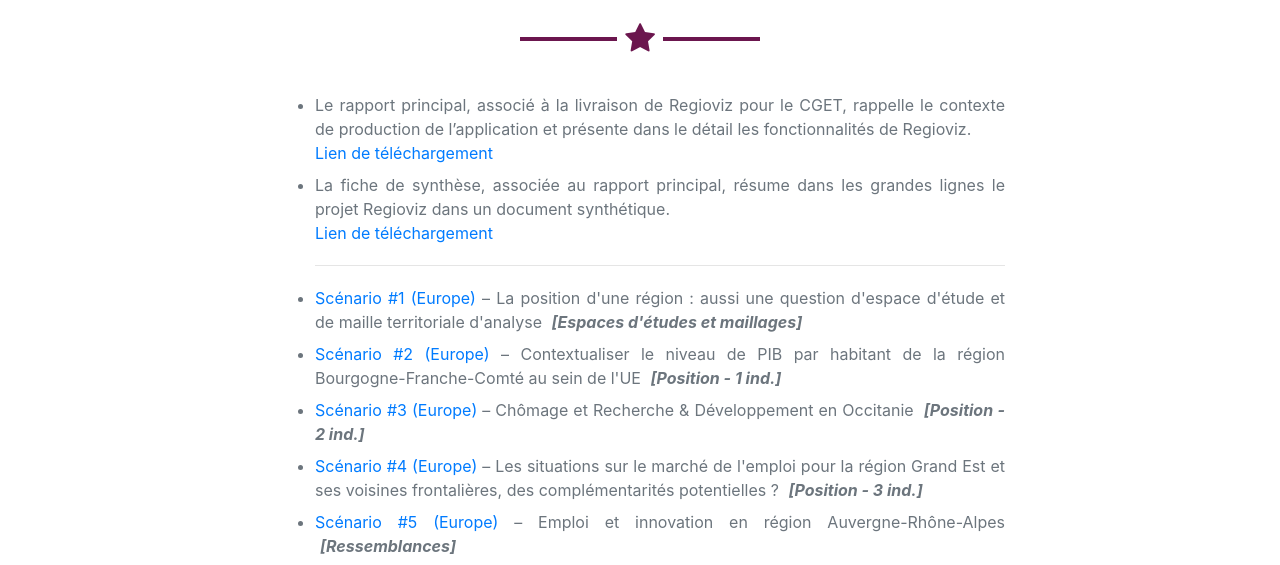
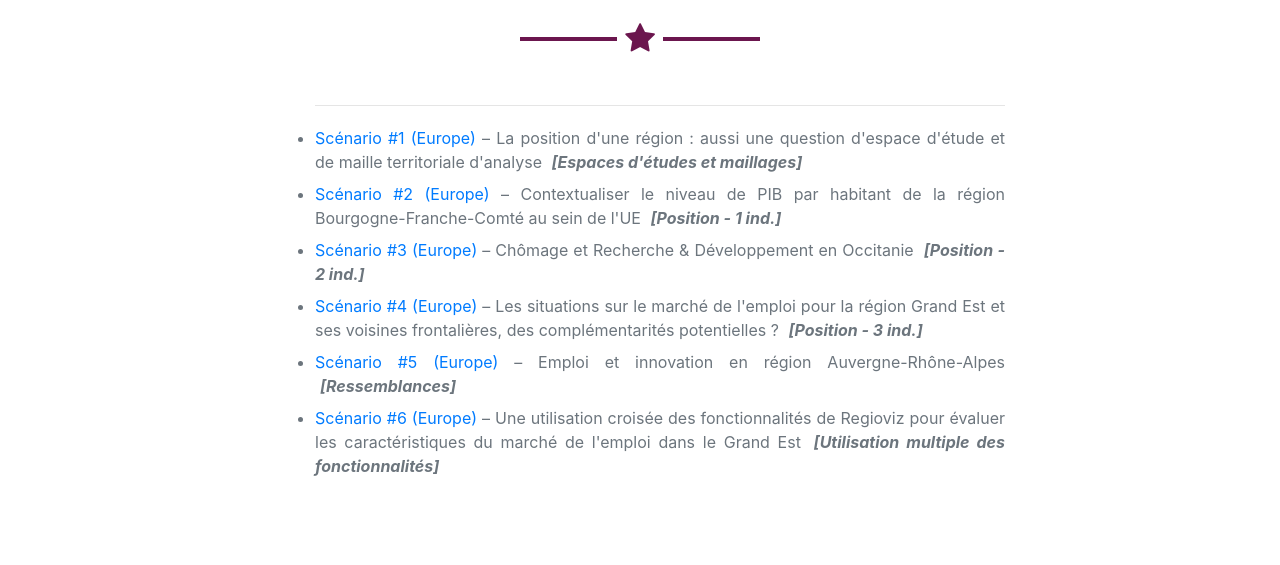
Before and after one commit to riatelab/regiovizlab, a website with bundled scripts: page index.html in a window 1280 px wide. Shown: the part 3643-4208 px from the top of the page. Built offline with nearby package versions, Linux system fonts and the light colour scheme; files whose address does not match are found by name.

Commit message:
Remove unused links

```diff
--- a/index.html
+++ b/index.html
@@ -257,8 +257,8 @@
         <div class="row">
           <div class="col-lg-8 mx-auto text-justify">
             <ul>
-              <li class="py-1">Le rapport principal, associé à la livraison de Regioviz pour le CGET, rappelle le contexte de production de l’application et présente dans le détail les fonctionnalités de Regioviz.<br><a href="">Lien de téléchargement</a></li>
-              <li class="py-1">La fiche de synthèse, associée au rapport principal, résume dans les grandes lignes le projet Regioviz dans un document synthétique.<br><a href="">Lien de téléchargement</a></li>
+              <!-- <li class="py-1">Le rapport principal, associé à la livraison de Regioviz pour le CGET, rappelle le contexte de production de l’application et présente dans le détail les fonctionnalités de Regioviz.<br><a href="">Lien de téléchargement</a></li>
+              <li class="py-1">La fiche de synthèse, associée au rapport principal, résume dans les grandes lignes le projet Regioviz dans un document synthétique.<br><a href="">Lien de téléchargement</a></li> -->
               <hr>
               <li class="py-1"><a href="scenarios/Scenario1.pdf" target="_blank">Scénario #1 (Europe)</a> – La position d'une région : aussi une question d'espace d'étude et de maille territoriale d'analyse <span class="badge_scenario">[Espaces d'études et maillages]</span></li>
               <li class="py-1"><a href="scenarios/Scenario2.pdf" target="_blank">Scénario #2 (Europe)</a> – Contextualiser le niveau de PIB par habitant de la région Bourgogne-Franche-Comté au sein de l'UE <span class="badge_scenario">[Position - 1 ind.]</span></li>
```
